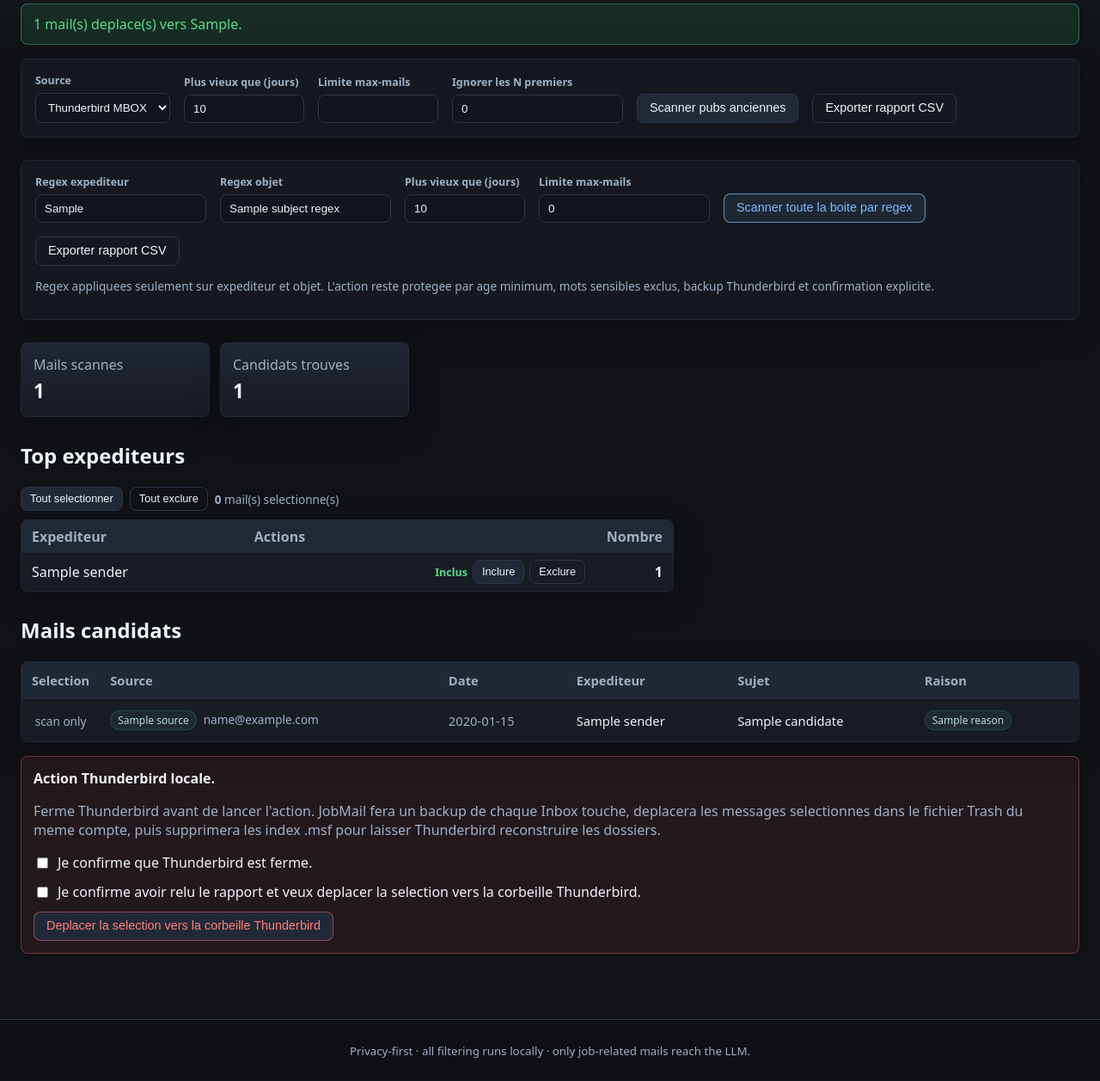
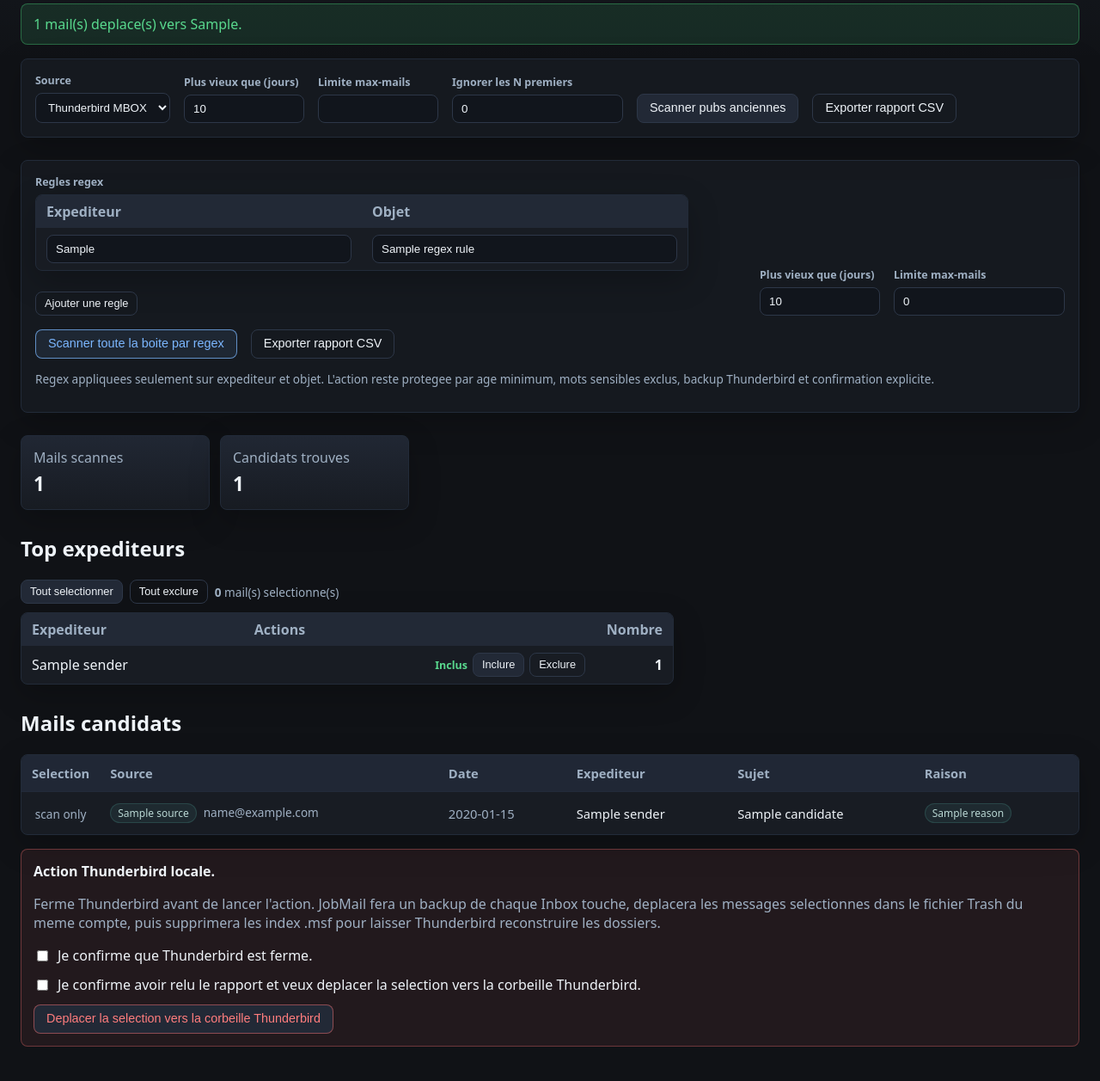
Before and after one commit to Sylad/jobmail-assistant, a FastAPI app: template jobmail/web/templates/cleaner.html in a window 1280 px wide. Shown: the part 247-1504 px from the top of the page at 86% size. Before the commit the page ends 1477 px from the top, so only its background shows below. Run offline with FastAPI, Linux system fonts and the light colour scheme; the template is opened without the code that fills it: most values are stand-ins (such as "Sample title", 1, 10 or a date in 2020).

Commit message:
feat: support multiple cleaner regex rules

```diff
--- a/jobmail/web/app.py
+++ b/jobmail/web/app.py
@@ -136,9 +136,11 @@ def _cleaner_context(
     source: str = "thunderbird",
     sender_regex: str = "",
     subject_regex: str = "",
+    regex_rules: list[tuple[str, str]] | None = None,
     error: str = "",
     moved_count: int = 0,
 ) -> dict:
+    display_rules = _display_regex_rules(regex_rules, sender_regex, subject_regex)
     return {
         "request": request,
         "report": report,
@@ -148,6 +150,7 @@ def _cleaner_context(
         "source": source,
         "sender_regex": sender_regex,
         "subject_regex": subject_regex,
+        "regex_rules": display_rules,
         "delete_folder": settings.cleaner_delete_folder,
         "mbox_patterns": settings.cleaner_mbox_patterns,
         "error": error,
@@ -155,6 +158,33 @@ def _cleaner_context(
         "provider": settings.llm_provider,
         "imap_enabled": settings.imap_enabled,
     }
+
+
+def _display_regex_rules(
+    regex_rules: list[tuple[str, str]] | None,
+    sender_regex: str = "",
+    subject_regex: str = "",
+) -> list[tuple[str, str]]:
+    rules = regex_rules if regex_rules is not None else []
+    if not rules and (sender_regex or subject_regex):
+        rules = [(sender_regex, subject_regex)]
+    visible = [(sender, subject) for sender, subject in rules if sender or subject]
+    while len(visible) < 5:
+        visible.append(("", ""))
+    return visible
+
+
+def _form_regex_rules(sender_values: list[str], subject_values: list[str], sender_regex: str, subject_regex: str) -> list[tuple[str, str]]:
+    max_len = max(len(sender_values), len(subject_values))
+    rules: list[tuple[str, str]] = []
+    for index in range(max_len):
+        sender = sender_values[index].strip() if index < len(sender_values) else ""
+        subject = subject_values[index].strip() if index < len(subject_values) else ""
+        if sender or subject:
+            rules.append((sender, subject))
+    if not rules and (sender_regex.strip() or subject_regex.strip()):
+        rules.append((sender_regex.strip(), subject_regex.strip()))
+    return rules
 
 
 def _report_to_csv(report: CleanerReport) -> str:
@@ -253,8 +283,11 @@ def create_app() -> FastAPI:
         source: str = Form("thunderbird"),
         sender_regex: str = Form(""),
         subject_regex: str = Form(""),
+        sender_regex_rule: list[str] = Form(default=[]),
+        subject_regex_rule: list[str] = Form(default=[]),
         export_csv: str = Form(""),
     ):
+        regex_rules = _form_regex_rules(sender_regex_rule, subject_regex_rule, sender_regex, subject_regex)
         try:
             if source == "imap":
                 report = scan_old_promotions(
@@ -273,6 +306,7 @@ def create_app() -> FastAPI:
                     settings,
                     sender_regex=sender_regex,
                     subject_regex=subject_regex,
+                    regex_rules=regex_rules,
                     min_age_days=min_age_days,
                     max_mails=max_mails,
                 )
@@ -297,6 +331,7 @@ def create_app() -> FastAPI:
                     source=source,
                     sender_regex=sender_regex,
                     subject_regex=subject_regex,
+                    regex_rules=regex_rules,
                     error=str(e),
                 ),
                 status_code=400,
@@ -322,6 +357,7 @@ def create_app() -> FastAPI:
                 source=source,
                 sender_regex=sender_regex,
                 subject_regex=subject_regex,
+                regex_rules=regex_rules,
             ),
         )
 
@@ -404,7 +440,10 @@ def create_app() -> FastAPI:
         source: str = Form("thunderbird"),
         sender_regex: str = Form(""),
         subject_regex: str = Form(""),
+        sender_regex_rule: list[str] = Form(default=[]),
+        subject_regex_rule: list[str] = Form(default=[]),
     ):
+        regex_rules = _form_regex_rules(sender_regex_rule, subject_regex_rule, sender_regex, subject_regex)
         if confirm_move != "yes" or confirm_thunderbird_closed != "yes":
             return templates.TemplateResponse(
                 request,
@@ -417,6 +456,7 @@ def create_app() -> FastAPI:
                     source=source,
                     sender_regex=sender_regex,
                     subject_regex=subject_regex,
+                    regex_rules=regex_rules,
                     error="Confirmation obligatoire et Thunderbird doit etre ferme avant l'action.",
                 ),
                 status_code=400,
@@ -434,6 +474,7 @@ def create_app() -> FastAPI:
                     settings,
                     sender_regex=sender_regex,
                     subject_regex=subject_regex,
+                    regex_rules=regex_rules,
                     min_age_days=min_age_days,
                     max_mails=max_mails,
                 )
@@ -456,6 +497,7 @@ def create_app() -> FastAPI:
                     source=source,
                     sender_regex=sender_regex,
                     subject_regex=subject_regex,
+                    regex_rules=regex_rules,
                     error=str(e),
                 ),
                 status_code=400,
@@ -473,6 +515,7 @@ def create_app() -> FastAPI:
                 source=source,
                 sender_regex=sender_regex,
                 subject_regex=subject_regex,
+                regex_rules=regex_rules,
                 moved_count=moved_count,
             ),
         )
--- a/jobmail/web/static/style.css
+++ b/jobmail/web/static/style.css
@@ -121,6 +121,24 @@ select:focus-visible {
   padding: 8px 10px; border-radius: var(--radius); min-width: 140px;
 }
 .filter-form select:hover, .filter-form input:hover { border-color: #40516a; }
+.label-title {
+  display: block;
+  margin-bottom: 6px;
+  font-size: 0.78rem;
+  color: var(--fg-mute);
+  font-weight: 700;
+}
+.regex-rule-list {
+  flex: 1 1 640px;
+}
+.regex-rule-table {
+  width: 100%;
+  margin-bottom: 8px;
+}
+.regex-rule-table input {
+  width: 100%;
+  min-width: 220px;
+}
 
 h1 { font-size: 1.55rem; margin: 0 0 18px; letter-spacing: 0.01em; }
 h2 { margin-top: 28px; }
--- a/jobmail/web/templates/cleaner.html
+++ b/jobmail/web/templates/cleaner.html
@@ -61,14 +61,26 @@
 <section class="filters">
   <form method="post" action="/cleaner/scan" class="filter-form">
     <input type="hidden" name="source" value="regex">
-    <label>
-      Regex expediteur
-      <input type="text" name="sender_regex" value="{{ sender_regex }}" placeholder="amazon|googleplay|newsletter">
-    </label>
-    <label>
-      Regex objet
-      <input type="text" name="subject_regex" value="{{ subject_regex }}" placeholder="promo|soldes|recommande">
-    </label>
+    <div class="regex-rule-list">
+      <span class="label-title">Regles regex</span>
+      <table class="compact-table regex-rule-table">
+        <thead>
+          <tr>
+            <th>Expediteur</th>
+            <th>Objet</th>
+          </tr>
+        </thead>
+        <tbody data-regex-rules>
+        {% for rule_sender, rule_subject in regex_rules %}
+          <tr>
+            <td><input type="text" name="sender_regex_rule" value="{{ rule_sender }}" placeholder="amazon|googleplay"></td>
+            <td><input type="text" name="subject_regex_rule" value="{{ rule_subject }}" placeholder="promo|soldes|recommande"></td>
+          </tr>
+        {% endfor %}
+        </tbody>
+      </table>
+      <button type="button" class="btn btn-sm btn-ghost" data-add-regex-rule>Ajouter une regle</button>
+    </div>
     <label>
       Plus vieux que (jours)
       <input type="number" name="min_age_days" min="1" max="3650" value="{{ min_age_days }}">
@@ -170,8 +182,12 @@
     <input type="hidden" name="max_mails" value="{{ max_mails }}">
     <input type="hidden" name="source" value="{{ source }}">
     {% if source == 'regex' %}
-    <input type="hidden" name="sender_regex" value="{{ sender_regex }}">
-    <input type="hidden" name="subject_regex" value="{{ subject_regex }}">
+      {% for rule_sender, rule_subject in regex_rules %}
+        {% if rule_sender or rule_subject %}
+        <input type="hidden" name="sender_regex_rule" value="{{ rule_sender }}">
+        <input type="hidden" name="subject_regex_rule" value="{{ rule_subject }}">
+        {% endif %}
+      {% endfor %}
     {% endif %}
   {% endif %}
     <table class="offers cleaner-table">
@@ -317,5 +333,21 @@
   checkboxes.forEach((box) => box.addEventListener("change", updateCount));
   updateCount();
 })();
+
+(() => {
+  const ruleBody = document.querySelector("[data-regex-rules]");
+  const addButton = document.querySelector("[data-add-regex-rule]");
+  if (!ruleBody || !addButton) return;
+
+  addButton.addEventListener("click", () => {
+    const row = document.createElement("tr");
+    row.innerHTML = `
+      <td><input type="text" name="sender_regex_rule" placeholder="amazon|googleplay"></td>
+      <td><input type="text" name="subject_regex_rule" placeholder="promo|soldes|recommande"></td>
+    `;
+    ruleBody.appendChild(row);
+    row.querySelector("input")?.focus();
+  });
+})();
 </script>
 {% endblock %}
```
Also changed, not shown: jobmail/cleaner/service.py (+54 -14 lines), tests/test_cleaner_mbox.py (+34 -2 lines), tests/test_cleaner_web.py (+20 -11 lines), README.md.
